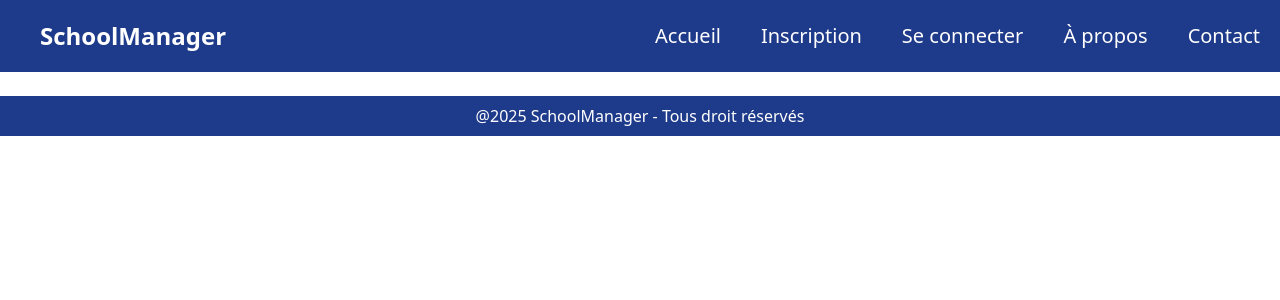
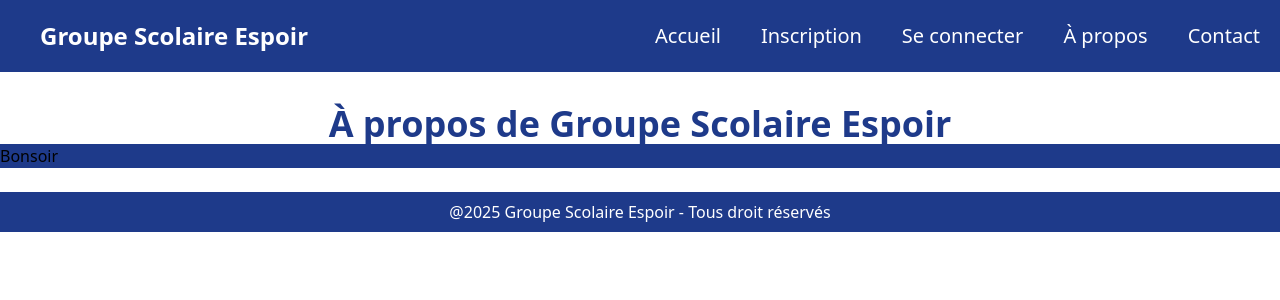
Before and after one commit to Ambdulghaffar/Django_School_Management, a Django app: template Home/templates/home/About.html in a window 1280 px wide. Shown: the top 300 px of the page. Run offline with Django 3.2, Linux system fonts and the light colour scheme; the template is opened without the code that fills it, so the values that code supplies are empty; some libraries are stand-ins or nearby versions.

Commit message:
About page commit

```diff
--- a/Home/templates/home/About.html
+++ b/Home/templates/home/About.html
@@ -1 +1,10 @@
 {% extends "home/base.html" %}
+
+{% block body %}
+<h1 class="text-center font-bold mt-8 text-4xl text-blue-900">À propos de Groupe Scolaire Espoir</h1>
+<div class="bg-blue-900">
+    <p>Bonsoir</p>
+
+</div>
+
+{% endblock  %}
--- a/Home/templates/home/base.html
+++ b/Home/templates/home/base.html
@@ -8,7 +8,7 @@
 <body>
     <nav class="flex justify-between bg-blue-900 text-white py-5 text-xl">
         <div>
-            <p class="ms-10 text-2xl font-bold"><a href="/">SchoolManager</a></p>
+            <p class="ms-10 text-2xl font-bold"><a href="/">Groupe Scolaire Espoir</a></p>
         </div>
        <ul class="flex items-center">
         <li class="px-5"><a href="/">Accueil</a></li>
@@ -21,7 +21,7 @@
     </nav>
     {% block body %}{% endblock  %}
     <div class="bg-blue-900 text-white text-center py-2 mt-6">
-        <p>@2025 SchoolManager - Tous droit réservés</p>
+        <p>@2025 Groupe Scolaire Espoir - Tous droit réservés</p>
       </div>
 </body>
 </html>
--- a/Home/templates/home/index.html
+++ b/Home/templates/home/index.html
@@ -2,8 +2,8 @@
 <div class="grid grid-cols-3 gap-4 bg-gray-300">
   <div class="col-span-2 mt-32 ps-10 ">
     <p class="my-4 uppercase ">
-      Bienvenue sur SchoolManager, votre plateforme complète de gestion
-      scolaire
+      Bienvenue sur le site officiel du Groupe Scolaire Espoir, votre plateforme complète de gestion
+      scolaire de notre établissement.
     </p>
     <p class="my-4 uppercase ">La gestion scolaire simplifiée commence ici</p>
     <p class="my-4 uppercase ">Un espace dédié à tous les acteurs de la vie scolaire : administration, enseignants et élèves</p>
--- a/Home/templates/home/registration.html
+++ b/Home/templates/home/registration.html
@@ -1,7 +1,7 @@
 {% extends "home/base.html" %}
 
 {% block body %}
-<h3 class="text-center m-8 text-blue-900 font-bold text-4xl">SchoolManager</h3>
+<h3 class="text-center m-8 text-blue-900 font-bold text-4xl">Groupe Scolaire Espoir</h3>
 <div class="grid place-content-center mt-10">
 
     <div class="bg-gray-50 border border-2 px-24 py-6">
```
